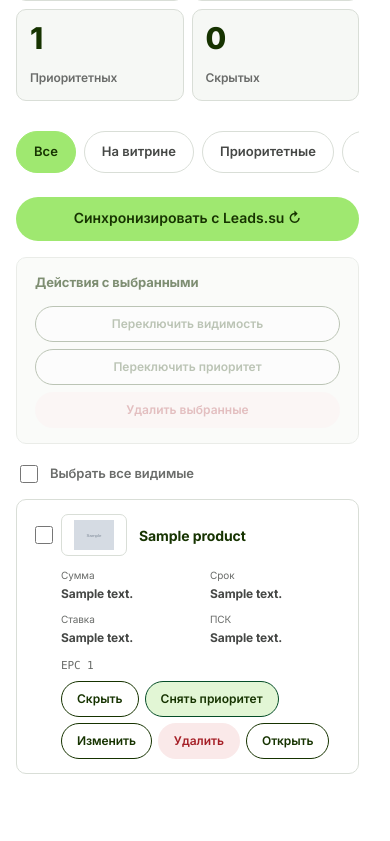
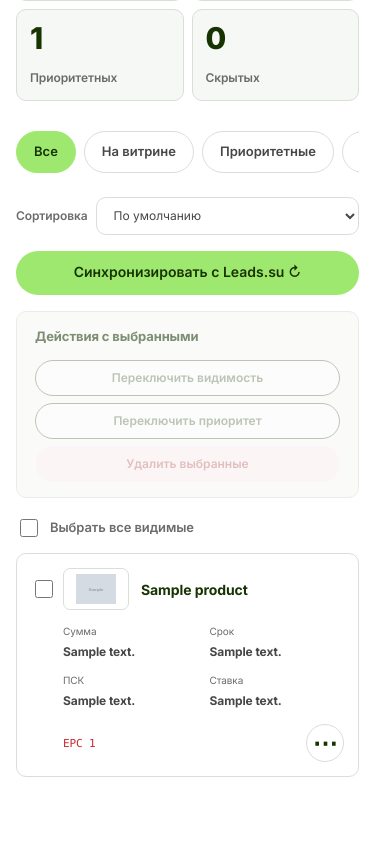
Before and after one commit to ivanlbdv/showcase, a Django app: page /lk/ in a window 390 px wide. Shown: the part 371-1212 px from the top of the page. Before the commit the page ends 1145 px from the top, so only its background shows below. Run offline with Django 5.2, Linux system fonts and the light colour scheme; a user stored in the database is signed in; tables that the repository leaves empty hold one stand-in row (values such as "Sample post"); grey boxes marked "Sample" are stand-in pictures.

Commit message:
version 34

```diff
--- a/project/showcase/static/showcase/css/dashboard.css
+++ b/project/showcase/static/showcase/css/dashboard.css
@@ -216,7 +216,7 @@
 
 .offer__epc {
   margin: 0;
-  color: var(--slate);
+  color: var(--red);
   font: 11px var(--mono);
 }
 
@@ -467,3 +467,214 @@
     border-radius: 18px;
   }
 }
+
+/* Строка оффера: данные в один ряд и меню действий */
+.offer {
+  grid-template-columns:
+    20px
+    minmax(150px, 0.9fr)
+    minmax(390px, 2fr)
+    minmax(100px, auto);
+  gap: 14px;
+}
+
+.offer__data {
+  display: grid;
+  width: 700px;
+  min-width: 700px;
+  grid-template-columns: repeat(4, minmax(0, 1fr));
+  align-items: center;
+  gap: 10px;
+  margin: 0;
+}
+
+.offer__data > div {
+  min-width: 0;
+}
+
+.offer__data dt {
+  margin-bottom: 4px;
+  color: var(--slate);
+  font-size: 10px;
+}
+
+.offer__data dd {
+  margin: 0;
+  color: var(--charcoal);
+  font-size: 12px;
+  font-weight: 700;
+  overflow-wrap: anywhere;
+}
+
+.offer__side {
+  display: flex;
+  flex-direction: row;
+  align-items: center;
+  justify-content: flex-end;
+  gap: 12px;
+}
+
+.offer__menu {
+  position: relative;
+  flex: 0 0 auto;
+}
+
+.offer__menu-trigger {
+  display: grid;
+  width: 38px;
+  height: 38px;
+  place-items: center;
+  border: 1px solid var(--line);
+  border-radius: 50%;
+  background: var(--paper);
+  color: var(--forest);
+  cursor: pointer;
+  list-style: none;
+  font-size: 25px;
+  font-weight: 700;
+  line-height: 1;
+  transition: background-color .16s ease, border-color .16s ease;
+}
+
+.offer__menu-trigger::-webkit-details-marker {
+  display: none;
+}
+
+.offer__menu-trigger:hover,
+.offer__menu[open] .offer__menu-trigger {
+  border-color: var(--forest);
+  background: var(--surface-soft);
+}
+
+.offer__menu-list {
+  position: absolute;
+  z-index: 20;
+  top: calc(100% + 8px);
+  right: 0;
+  display: grid;
+  min-width: 176px;
+  gap: 2px;
+  border: 1px solid var(--line);
+  border-radius: 12px;
+  background: var(--paper);
+  box-shadow: 0 12px 32px rgba(14, 15, 12, .14);
+  padding: 6px;
+}
+
+.offer__menu-item {
+  display: flex;
+  width: 100%;
+  min-height: 38px;
+  align-items: center;
+  border: 0;
+  border-radius: 7px;
+  background: transparent;
+  color: var(--charcoal);
+  padding: 8px 10px;
+  font: inherit;
+  font-size: 13px;
+  text-align: left;
+  text-decoration: none;
+  cursor: pointer;
+}
+
+.offer__menu-item:hover {
+  background: var(--surface-soft);
+  color: var(--forest);
+}
+
+.offer__menu-item.is-toggled {
+  color: var(--spruce);
+  font-weight: 700;
+}
+
+.offer__menu-item--danger {
+  color: var(--danger);
+}
+
+.offer__menu-item--danger:hover {
+  background: var(--danger-soft);
+  color: var(--danger);
+}
+
+/* Планшеты */
+@media (max-width: 1023px) {
+  .offer {
+    grid-template-columns: 20px minmax(0, 1fr) minmax(320px, 1.5fr);
+  }
+
+  .offer__side {
+    grid-column: 2 / -1;
+    justify-content: space-between;
+  }
+}
+
+/* Телефоны */
+@media (max-width: 680px) {
+  .offer {
+    grid-template-columns: 18px minmax(0, 1fr);
+  }
+
+  .offer__id,
+  .offer__data,
+  .offer__side {
+    grid-column: 2;
+  }
+
+  .offer__data {
+    width: 100%;
+    min-width: 0;
+    grid-template-columns: repeat(2, minmax(0, 1fr));
+    gap: 12px;
+  }
+
+  .offer__side {
+    align-items: center;
+    justify-content: space-between;
+  }
+
+  .offer__menu-list {
+    min-width: 190px;
+  }
+}
+
+.sort-control {
+  display: flex;
+  align-items: center;
+  gap: 9px;
+}
+
+.sort-control label {
+  color: var(--slate);
+  font-size: 12px;
+  font-weight: 600;
+  white-space: nowrap;
+}
+
+.sort-control__select {
+  min-height: 38px;
+  border: 1px solid var(--line);
+  border-radius: var(--radius-input);
+  background: var(--paper);
+  color: var(--charcoal);
+  padding: 0 32px 0 12px;
+  font: inherit;
+  font-size: 12px;
+  cursor: pointer;
+}
+
+.sort-control__select:focus {
+  outline: 2px solid var(--lime);
+  outline-offset: 2px;
+}
+
+@media (max-width: 680px) {
+  .sort-control {
+    width: 100%;
+  }
+
+  .sort-control__select {
+    flex: 1;
+    min-width: 0;
+  }
+}
--- a/project/showcase/templates/dashboard/dashboard.html
+++ b/project/showcase/templates/dashboard/dashboard.html
@@ -24,6 +24,16 @@
       <button class="filter" type="button" data-filter="priority" aria-pressed="false">Приоритетные</button>
       <button class="filter" type="button" data-filter="hidden" aria-pressed="false">Скрытые</button>
     </nav>
+    <div class="sort-control">
+      <label for="offer-sort">Сортировка</label>
+      <select id="offer-sort" class="sort-control__select">
+        <option value="default">По умолчанию</option>
+        <option value="name-asc">Название: А → Я</option>
+        <option value="name-desc">Название: Я → А</option>
+        <option value="epc-desc">EPC: сначала высокий</option>
+        <option value="epc-asc">EPC: сначала низкий</option>
+      </select>
+    </div>
     <form class="sync-form" method="post" action="{% url 'showcase:dashboard_sync' %}">
       {% csrf_token %}
       <button class="btn btn--primary" type="submit" title="Синхронизировать офферы с API Leads.su">Синхронизировать с Leads.su ↻</button>
@@ -51,7 +61,9 @@
         <article class="offer{% if not product.is_active %} offer--dimmed{% endif %}"
                  data-active="{% if product.is_active %}true{% else %}false{% endif %}"
                  data-priority="{% if product.is_priority_offer %}true{% else %}false{% endif %}"
-                 data-showcase="{% if product.pk in showcase_product_ids %}true{% else %}false{% endif %}">
+                 data-showcase="{% if product.pk in showcase_product_ids %}true{% else %}false{% endif %}"
+                 data-sort-name="{{ product.provider_name|lower }}"
+                 data-sort-epc="{{ product.other_epc|default_if_none:0 }}">
           <input class="offer__check" type="checkbox" name="pks" value="{{ product.pk }}" aria-label="Отметить оффер {{ product.provider_name }}">
           <div class="offer__id">
             {% if product.logo_url %}
@@ -62,22 +74,84 @@
             <h2 class="offer__title">{{ product.provider_name }}</h2>
           </div>
           <dl class="offer__data">
-            <div><dt>Сумма</dt><dd>{{ product.amount_text }}</dd></div>
-            <div><dt>Срок</dt><dd>{{ product.term_text }}</dd></div>
-            <div><dt>Ставка</dt><dd>{{ product.rate_text }}</dd></div>
-            <div><dt>ПСК</dt><dd>{{ product.psk_text|default:"—" }}</dd></div>
+            <div>
+              <dt>Сумма</dt>
+              <dd>{{ product.amount_text }}</dd>
+            </div>
+            <div>
+              <dt>Срок</dt>
+              <dd>{{ product.term_text }}</dd>
+            </div>
+            <div>
+              <dt>ПСК</dt>
+              <dd>{{ product.psk_text|default:"—" }}</dd>
+            </div>
+            <div>
+              <dt>Ставка</dt>
+              <dd>{{ product.rate_text }}</dd>
+            </div>
           </dl>
+
           <div class="offer__side">
-            <p class="offer__epc" title="EPC по данным Leads.su">EPC {{ product.other_epc|floatformat:"-2" }}</p>
-            <div class="offer__actions">
-              <button class="btn btn--ghost btn--sm" type="submit" formaction="{% url 'showcase:dashboard_toggle_active' product.pk %}">{% if product.is_active %}Скрыть{% else %}Показать{% endif %}</button>
-              <button class="btn btn--ghost btn--sm{% if product.is_priority_offer %} is-toggled{% endif %}" type="submit" formaction="{% url 'showcase:dashboard_toggle_priority' product.pk %}">{% if product.is_priority_offer %}Снять приоритет{% else %}Приоритет{% endif %}</button>
-              <a class="btn btn--ghost btn--sm" href="{% url 'showcase:dashboard_edit' product.pk %}">Изменить</a>
-              <button class="btn btn--danger btn--sm" type="submit" formaction="{% url 'showcase:dashboard_delete' product.pk %}" data-confirm="Удалить этот оффер без возможности восстановления?">Удалить</button>
-              {% if product.product_url %}
-                <a class="btn btn--ghost btn--sm" href="{{ product.product_url }}" target="_blank" rel="noopener" title="{{ product.product_url }}">Открыть</a>
-              {% endif %}
-            </div>
+            <p class="offer__epc" title="EPC по данным Leads.su">
+              EPC {{ product.other_epc|floatformat:"-2" }}
+            </p>
+
+            <details class="offer__menu">
+              <summary
+                class="offer__menu-trigger"
+                aria-label="Действия с предложением {{ product.provider_name }}"
+                title="Действия"
+              >
+                <span aria-hidden="true">⋯</span>
+              </summary>
+
+              <div class="offer__menu-list">
+                <button
+                  class="offer__menu-item"
+                  type="submit"
+                  formaction="{% url 'showcase:dashboard_toggle_active' product.pk %}"
+                >
+                  {% if product.is_active %}Скрыть{% else %}Показать{% endif %}
+                </button>
+
+                <button
+                  class="offer__menu-item{% if product.is_priority_offer %} is-toggled{% endif %}"
+                  type="submit"
+                  formaction="{% url 'showcase:dashboard_toggle_priority' product.pk %}"
+                >
+                  {% if product.is_priority_offer %}Снять приоритет{% else %}Приоритет{% endif %}
+                </button>
+
+                <a
+                  class="offer__menu-item"
+                  href="{% url 'showcase:dashboard_edit' product.pk %}"
+                >
+                  Изменить
+                </a>
+
+                <button
+                  class="offer__menu-item offer__menu-item--danger"
+                  type="submit"
+                  formaction="{% url 'showcase:dashboard_delete' product.pk %}"
+                  data-confirm="Удалить этот оффер без возможности восстановления?"
+                >
+                  Удалить
+                </button>
+
+                {% if product.product_url %}
+                  <a
+                    class="offer__menu-item"
+                    href="{{ product.product_url }}"
+                    target="_blank"
+                    rel="noopener"
+                    title="{{ product.product_url }}"
+                  >
+                    Открыть
+                  </a>
+                {% endif %}
+              </div>
+            </details>
           </div>
         </article>
       {% empty %}
```
Also changed, not shown: project/showcase/static/showcase/js/dashboard.js (+55 -0 lines).
